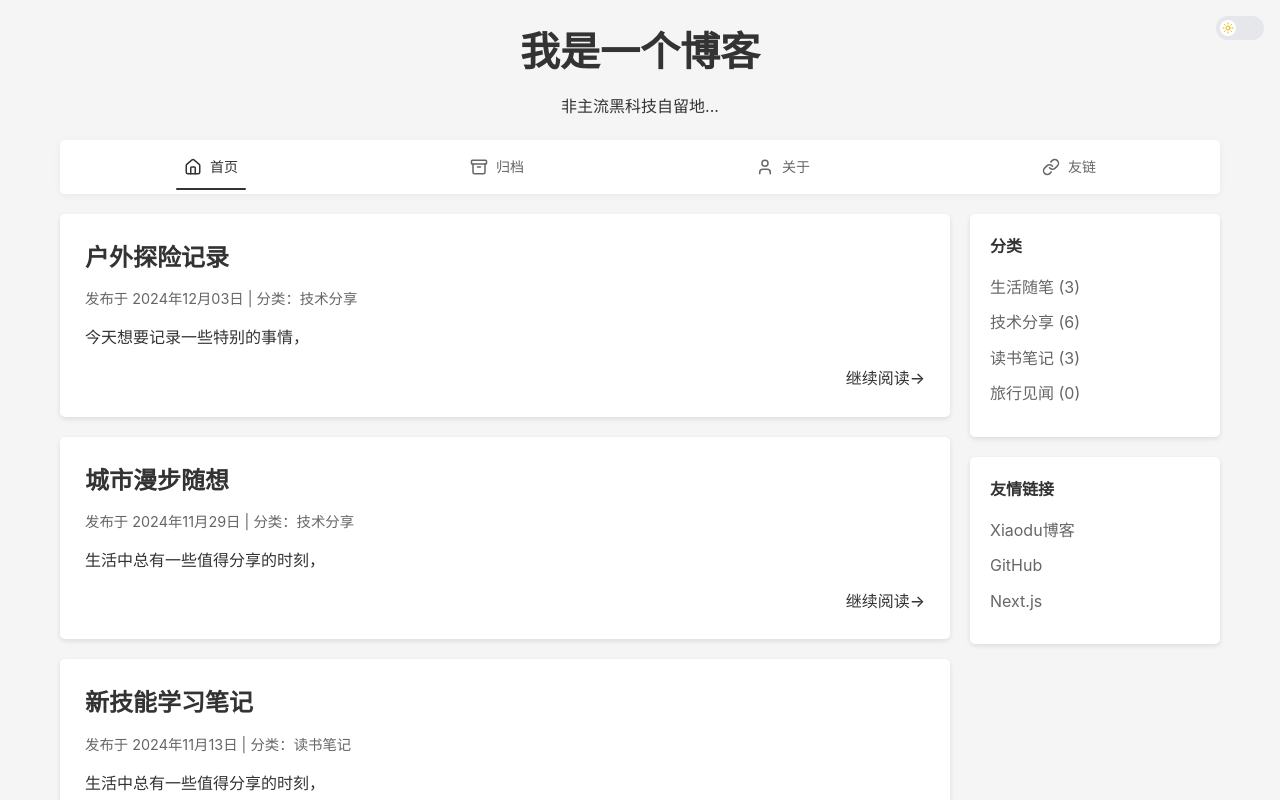
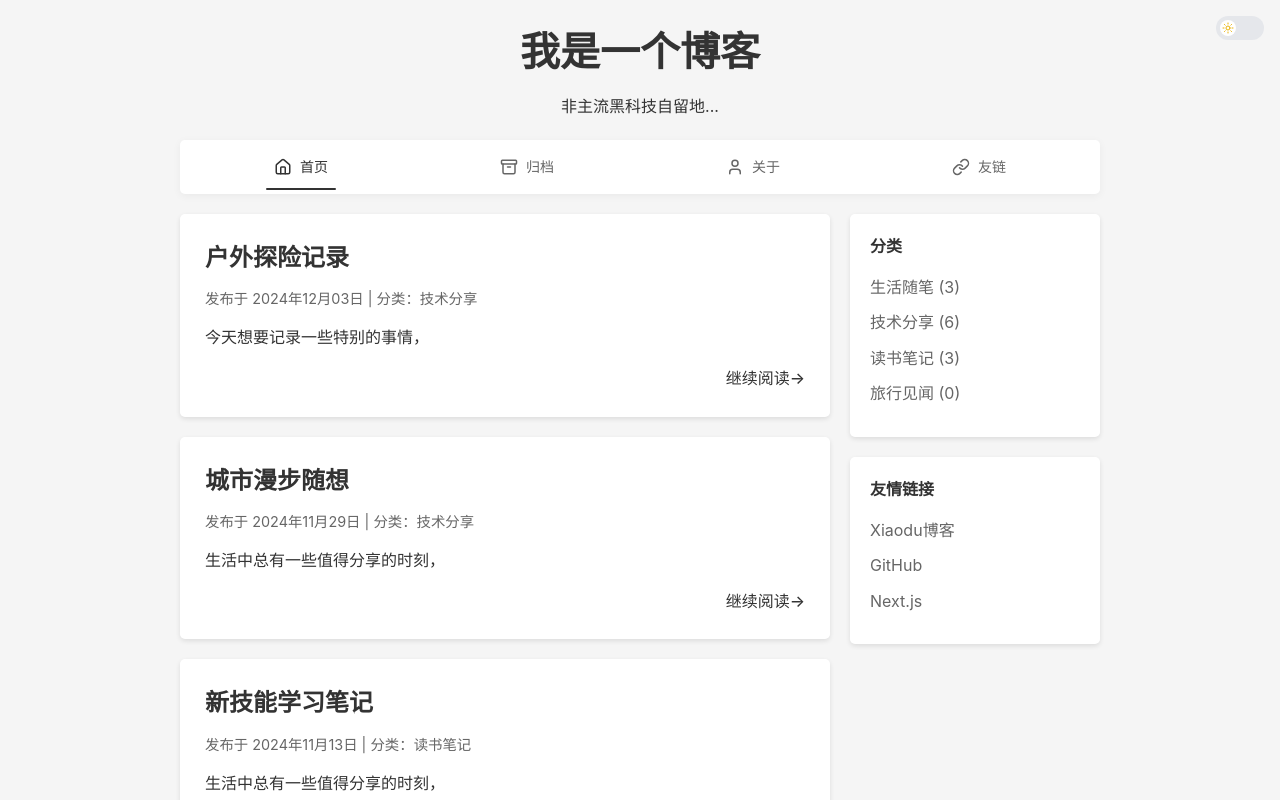
Before and after one commit to chenryace/oh-my-blog, a Next.js app: page / in a window 1280 px wide. Shown: the top 800 px of the page. Built offline with nearby package versions, Linux system fonts and the light colour scheme.

Commit message:
fix: 小屏幕适配

```diff
--- a/src/app/globals.css
+++ b/src/app/globals.css
@@ -1,5 +1,5 @@
 :root {
-    --max-width: 1200px;
+    --max-width: 960px; /* 默认宽度 */
     --primary-color: #333;
     --primary-hover: #000;
     --bg-color: #f5f5f5;
@@ -7,6 +7,12 @@
     --shadow: 0 2px 5px rgba(0, 0, 0, 0.1);
     --article-bg: white;
     --nav-bg: white;
+}
+
+@media screen and (min-width: 1513px) {
+    :root {
+        --max-width: 1200px; /* 大屏幕宽度 */
+    }
 }
 
 :root[class~="dark"] {
```
